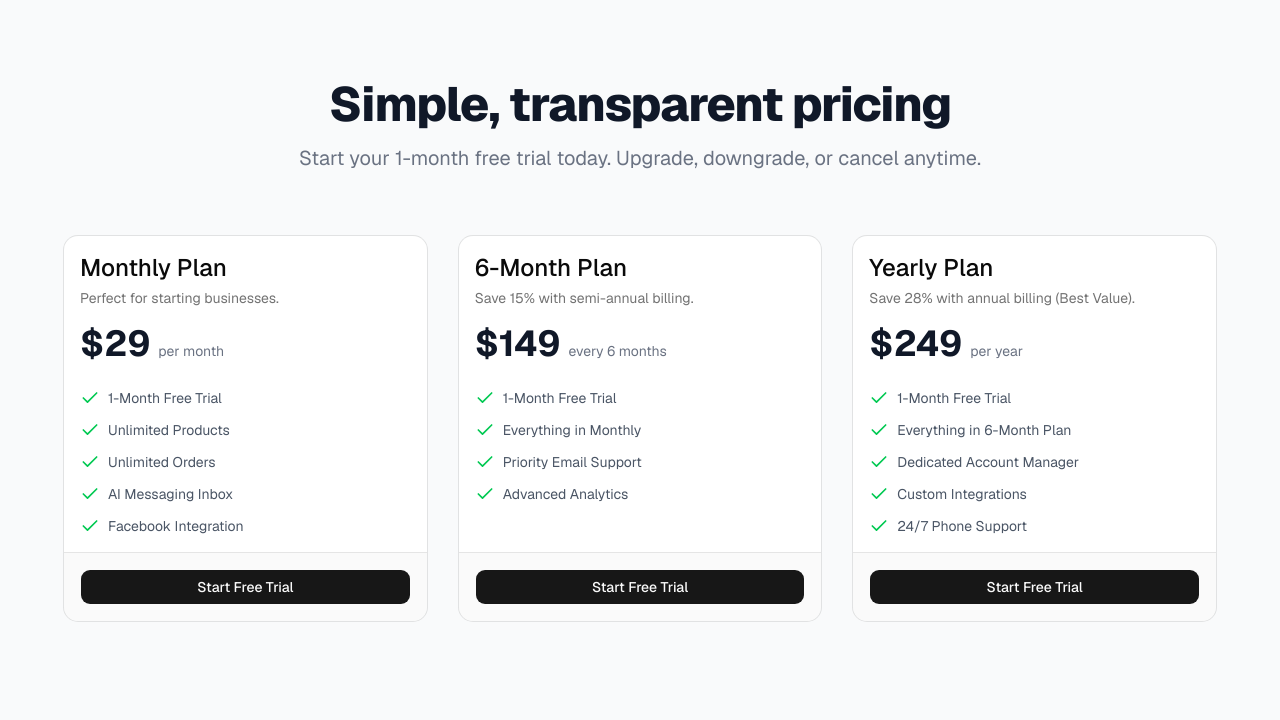
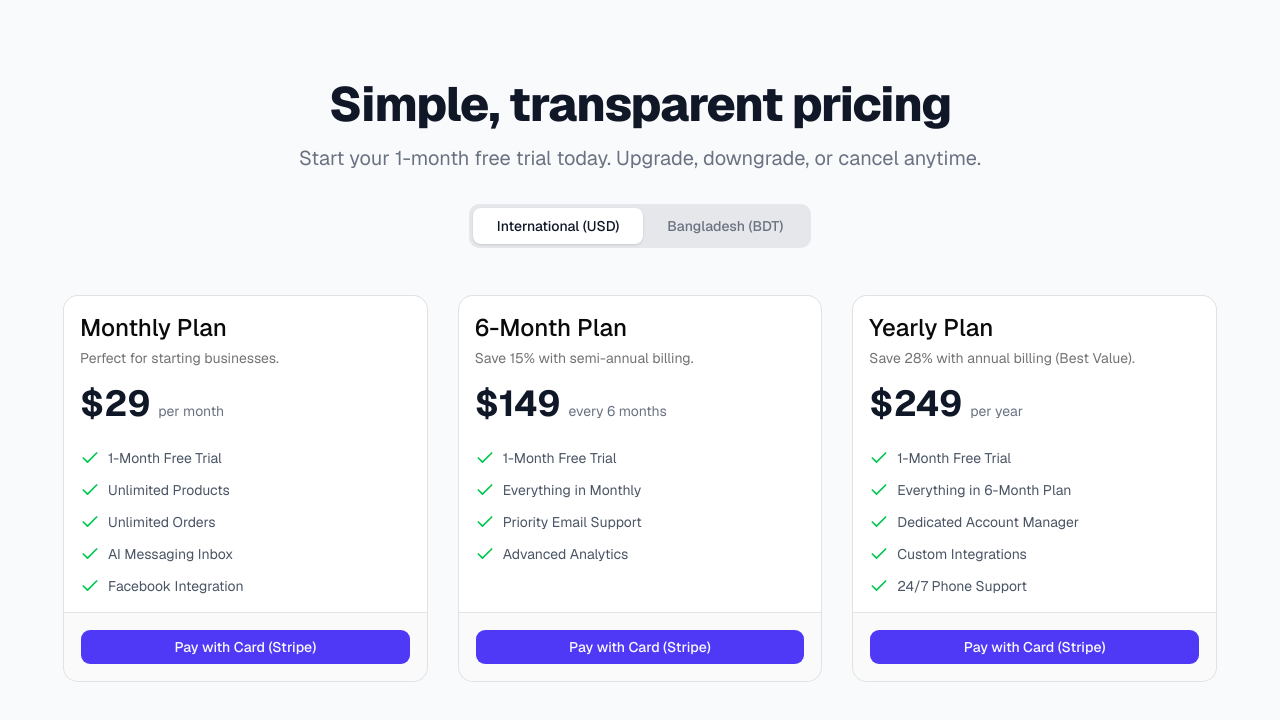
Before and after one commit to kmhapu/socialbiz-os, a Next.js app: page /pricing in a window 1280 px wide. Shown: the top 720 px of the page. Built offline with nearby package versions, Linux system fonts and the light colour scheme.

Commit message:
Feat: add BDT currency toggle and local payment gateways to pricing

```diff
--- a/app/pricing/page.tsx
+++ b/app/pricing/page.tsx
@@ -9,15 +9,23 @@ import { useRouter } from "next/navigation";
 
 export default function PricingPage() {
   const [loadingId, setLoadingId] = useState<string | null>(null);
+  const [currency, setCurrency] = useState<"USD" | "BDT">("USD");
   const router = useRouter();
 
-  const handleCheckout = async (priceId: string) => {
-    setLoadingId(priceId);
+  const handleCheckout = async (planId: string, stripePriceId: string, method: string) => {
+    setLoadingId(planId + method);
 
-    // Soft Launch Logic
+    // Soft Launch Logic for Local Gateways
+    if (method !== "stripe") {
+       alert(`Simulating redirect to ${method.toUpperCase()} gateway for ${planId}... (Sandbox Mode)`);
+       router.push("/dashboard?message=Subscription%20Simulated");
+       setLoadingId(null);
+       return;
+    }
+
     if (!REQUIRE_ACTIVE_SUBSCRIPTION) {
-      alert("Test Mode: In a live environment, this would securely transfer you to Stripe. (You can turn live mode on in lib/config.ts)");
-      router.push("/dashboard");
+      alert("Test Mode: In a live environment, this would securely transfer you to Stripe.");
+      router.push("/dashboard?message=Subscription%20Simulated");
       setLoadingId(null);
       return;
     }
@@ -26,7 +34,7 @@ export default function PricingPage() {
       const res = await fetch("/api/stripe/checkout", {
         method: "POST",
         headers: { "Content-Type": "application/json" },
-        body: JSON.stringify({ priceId }),
+        body: JSON.stringify({ priceId: stripePriceId }),
       });
 
       const data = await res.json();
@@ -44,13 +52,30 @@ export default function PricingPage() {
 
   return (
     <div className="min-h-screen bg-gray-50 flex flex-col items-center pt-20 px-4">
-      <div className="text-center max-w-3xl mb-16">
+      <div className="text-center max-w-3xl mb-8">
         <h1 className="text-4xl font-extrabold text-gray-900 tracking-tight sm:text-5xl">
           Simple, transparent pricing
         </h1>
         <p className="mt-4 text-xl text-gray-500">
           Start your 1-month free trial today. Upgrade, downgrade, or cancel anytime.
         </p>
+      </div>
+
+      <div className="flex justify-center mb-12">
+        <div className="bg-gray-200 p-1 rounded-lg inline-flex">
+          <button
+            onClick={() => setCurrency("USD")}
+            className={`px-6 py-2 rounded-md text-sm font-medium transition-colors ${currency === "USD" ? "bg-white shadow text-gray-900" : "text-gray-500 hover:text-gray-900"}`}
+          >
+            International (USD)
+          </button>
+          <button
+            onClick={() => setCurrency("BDT")}
+            className={`px-6 py-2 rounded-md text-sm font-medium transition-colors ${currency === "BDT" ? "bg-white shadow text-gray-900" : "text-gray-500 hover:text-gray-900"}`}
+          >
+            Bangladesh (BDT)
+          </button>
+        </div>
       </div>
 
       <div className="grid md:grid-cols-3 gap-8 max-w-6xl w-full pb-20">
@@ -62,7 +87,9 @@ export default function PricingPage() {
             </CardHeader>
             <CardContent className="flex-1">
               <div className="mb-6">
-                <span className="text-4xl font-bold text-gray-900">{plan.price}</span>
+                <span className="text-4xl font-bold text-gray-900">
+                  {currency === "USD" ? plan.price : plan.priceBdt}
+                </span>
                 <span className="text-gray-500 ml-2">{plan.interval}</span>
               </div>
               <ul className="space-y-3">
@@ -74,15 +101,36 @@ export default function PricingPage() {
                 ))}
               </ul>
             </CardContent>
-            <CardFooter>
-              <Button
-                onClick={() => handleCheckout(plan.stripePriceId)}
-                disabled={loadingId === plan.stripePriceId}
-                className="w-full"
-                size="lg"
-              >
-                {loadingId === plan.stripePriceId ? "Loading..." : "Start Free Trial"}
-              </Button>
+            <CardFooter className="flex flex-col gap-2">
+              {currency === "USD" ? (
+                <Button
+                  onClick={() => handleCheckout(plan.id, plan.stripePriceId, "stripe")}
+                  disabled={loadingId !== null}
+                  className="w-full bg-indigo-600 hover:bg-indigo-700"
+                  size="lg"
+                >
+                  {loadingId === plan.id + "stripe" ? "Loading..." : "Pay with Card (Stripe)"}
+                </Button>
+              ) : (
+                <>
+                  <Button
+                    onClick={() => handleCheckout(plan.id, plan.stripePriceId, "bkash")}
+                    disabled={loadingId !== null}
+                    className="w-full bg-pink-600 hover:bg-pink-700 text-white"
+                    size="lg"
+                  >
+                    {loadingId === plan.id + "bkash" ? "Loading..." : "Pay with bKash"}
+                  </Button>
+                  <Button
+                    onClick={() => handleCheckout(plan.id, plan.stripePriceId, "nagad")}
+                    disabled={loadingId !== null}
+                    className="w-full bg-orange-600 hover:bg-orange-700 text-white"
+                    size="lg"
+                  >
+                    {loadingId === plan.id + "nagad" ? "Loading..." : "Pay with Nagad"}
+                  </Button>
+                </>
+              )}
             </CardFooter>
           </Card>
         ))}
--- a/lib/config.ts
+++ b/lib/config.ts
@@ -18,6 +18,7 @@ export const PRICING_PLANS = [
     id: "monthly",
     name: "Monthly Plan",
     price: "$29",
+    priceBdt: "৳3,000",
     interval: "per month",
     description: "Perfect for starting businesses.",
     stripePriceId: "price_monthly_placeholder",
@@ -33,6 +34,7 @@ export const PRICING_PLANS = [
     id: "half-yearly",
     name: "6-Month Plan",
     price: "$149",
+    priceBdt: "৳15,000",
     interval: "every 6 months",
     description: "Save 15% with semi-annual billing.",
     stripePriceId: "price_halfyearly_placeholder",
@@ -47,6 +49,7 @@ export const PRICING_PLANS = [
     id: "yearly",
     name: "Yearly Plan",
     price: "$249",
+    priceBdt: "৳25,000",
     interval: "per year",
     description: "Save 28% with annual billing (Best Value).",
     stripePriceId: "price_yearly_placeholder",
```
